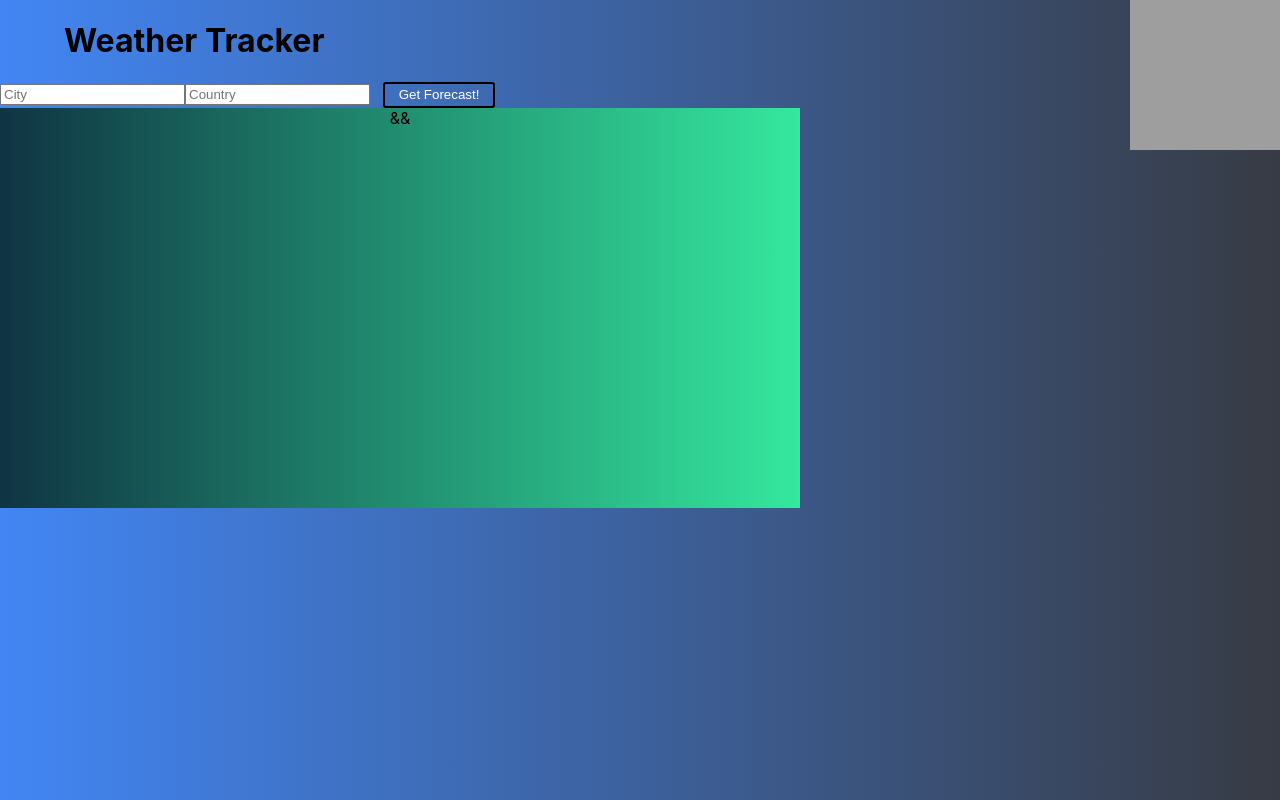
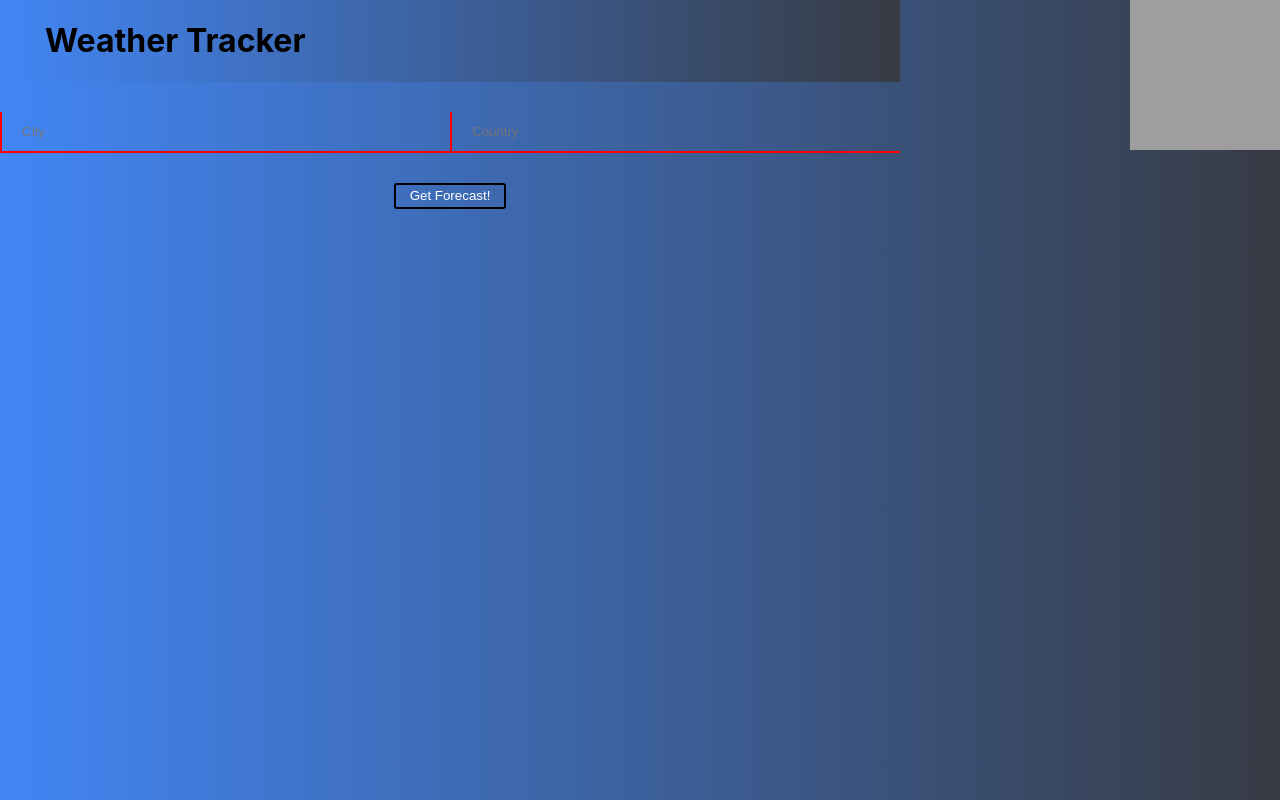
Before and after one commit to itdev164-sp2019/carrillo-diego-P2, a React (Create React App) app in the folder weather-app/: page / in a window 1280 px wide. Built offline with nearby package versions, Linux system fonts and the light colour scheme; grey boxes are pictures that could not be loaded.

Commit message:
adding css to form

```diff
--- a/weather-app/src/App.js
+++ b/weather-app/src/App.js
@@ -1,11 +1,25 @@
 import React, { Component } from 'react';
+import styled from 'styled-components'
 import Layout from './components/Layout';
 import Form from './components/Form';
 import WeatherForm from './components/WeatherForm';
+import { Box } from 'rebass'
 import './App.css';
 
 const APIKey = "e06c60caa646bec9768fa32ed136c7b5";
 //API key created for open weather
+
+const Container = styled(Box)`
+    height: 30px;
+    width: 900px;
+    background: #34e89e;
+    background: -webkit-linear-gradient(to right, #0f3443, #34e89e);
+    background: linear-gradient(to right, #0f3443, #34e89e);
+    display: block;
+    margin-left: auto;
+    margin-right: auto;
+    text-align: center;
+`;
 
 class App extends Component {
  constructor(props) {
@@ -54,6 +68,7 @@ class App extends Component {
   render() {
     return (
       <div className="App">
+     <Container>
      <Layout title={this.state.title} />
      <Form getForecast={this.getForecast} />
      <WeatherForm
@@ -67,6 +82,7 @@ class App extends Component {
       minWeather={this.state.minWeather}
       humidity={this.state.humidity}
      />
+     </Container>
      </div>
     );
   }//Form calls getWeather Function and gets passed on to weatherForm
--- /dev/null
+++ b/weather-app/src/components/Form.css
@@ -0,0 +1,15 @@
+.Layout{
+    background: transparent;
+    color: white;
+    width: 50%;
+    padding: 12px 20px;
+    margin: 30px 0;
+    box-sizing: border-box;
+    border: none;
+    border-left: 2px solid red;
+    border-bottom: 2px solid red;
+};
+
+::placeholder{
+    color: aliceblue;
+}
--- a/weather-app/src/components/Form.js
+++ b/weather-app/src/components/Form.js
@@ -1,13 +1,14 @@
 import React from 'react';
 import Button from './Button'
+import './Form.css'
 
 
 class Form extends React.Component {
     render() {
         return (
             <form onSubmit={this.props.getForecast}>
-                <input type="text" name="city" placeholder="City" />
-                <input type="text" name="country" placeholder="Country" />
+                <input className="Layout" type="text" name="city" placeholder={"City"} />
+                <input className="Layout" type="text" name="country" placeholder="Country" />
                 <Button>Get Forecast!</Button>
             </form>
         )
--- a/weather-app/src/components/WeatherForm.js
+++ b/weather-app/src/components/WeatherForm.js
@@ -2,7 +2,7 @@ import React from 'react';
 import { Box } from 'rebass';
 import styled from 'styled-components';
 
-const Container = styled(Box)`
+/*const Container = styled(Box)`
     height: 400px;
     width: 800px;
     background: #34e89e;
@@ -13,18 +13,20 @@ const Container = styled(Box)`
     margin-right: auto;
     text-align: center;
 `;
+*/
 
 
 const WeatherForm = (props) => (
-            <Container>
-                {props.city && props.country && <h2>Location: {props.city}, {props.country}</h2>}
+
+            <div>
+                {props.city && props.country && <h2>{props.city}, {props.country}</h2>}
                 {props.currentWeather && <h2>Weather: {props.currentWeather}</h2>}
-                {props.icon} && <h2></h2>
+                {props.icon && <h1><img src="http://openweathermap.org/img/w/10d.png"/></h1>}
                 {props.description && <h2>Condition: {props.description}</h2>}
                 {props.maxWeather && <h2>High: {props.maxWeather}</h2>}
                 {props.minWeather && <h2>Low: {props.minWeather}</h2>}
                 {props.humidity && <h2>Humidity: {props.humidity}</h2>}
-            </Container>
+            </div>
 );
 
 
```
